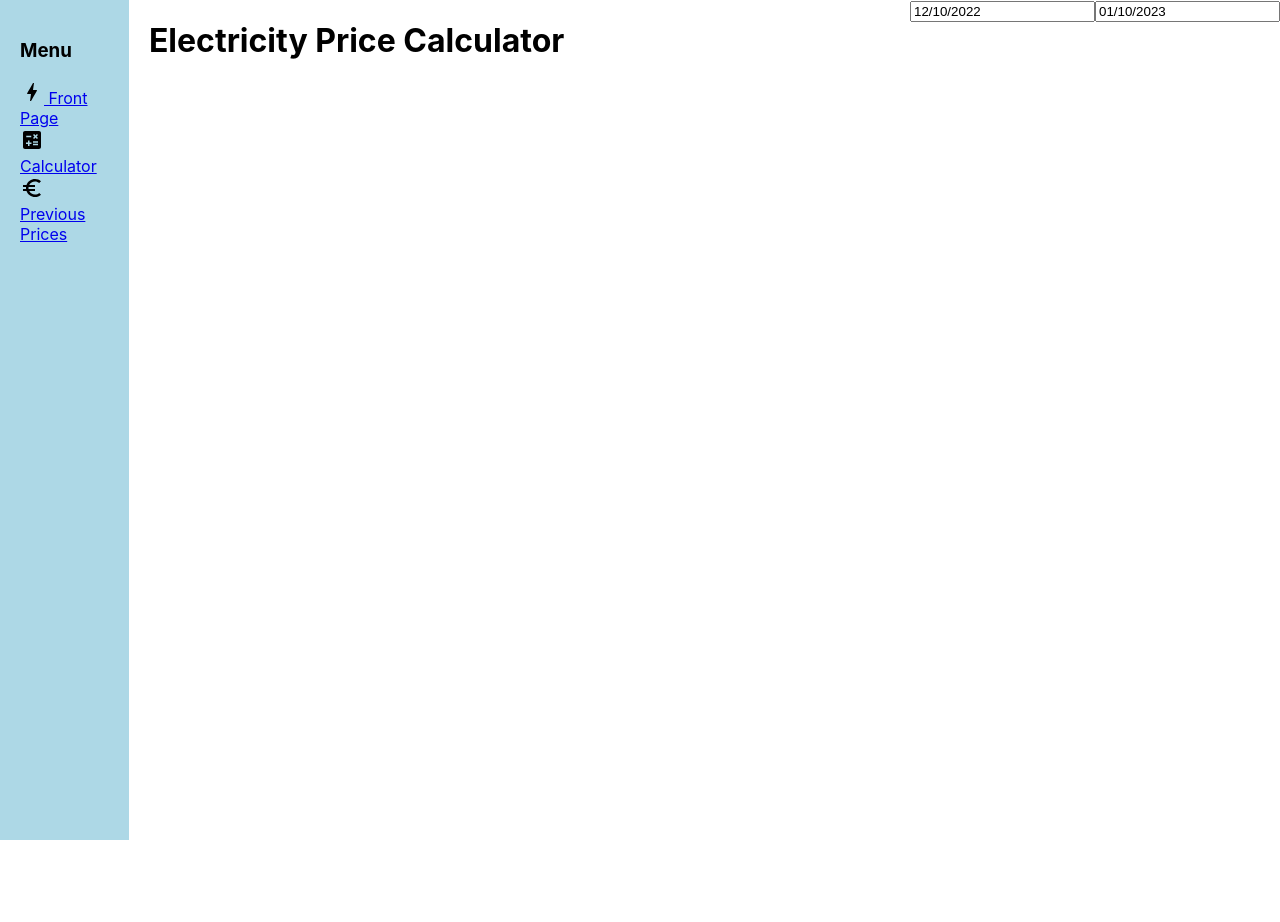
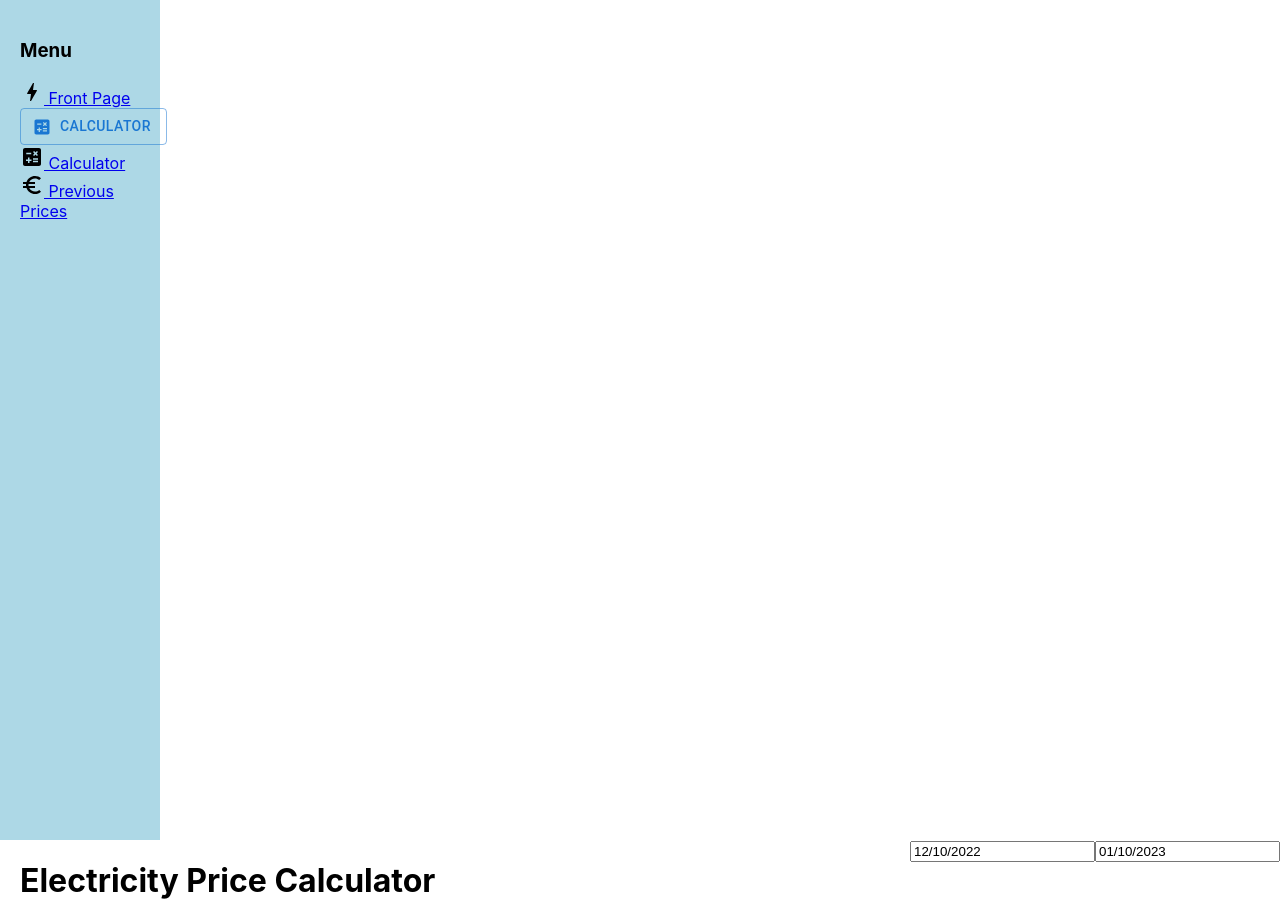
Before and after one commit to mrMikoma/React-codecamp-project-2023, a React (Create React App) app: page /previous-page in a window 1280 px wide. Before the commit the page ends 840 px from the top, so only its background shows below. Built offline with nearby package versions, Linux system fonts and the light colour scheme.

Commit message:
Made the menu work

```diff
--- a/src/App.js
+++ b/src/App.js
@@ -4,13 +4,15 @@ import './App.css';
 import FrontPage from './components/FrontPage/FrontPage';
 import PreviousPricesPage from './components/PreviousPricesPage/PreviousPricesPage';
 import PriceEstimationPage from './components/PriceEstimationPage/PriceEstimationPage'
+import Menu from './components/Menu/Menu'
 
 
 function App() {
   return (
     <BrowserRouter>
+        <Menu />
         <Routes>
-          <Route path='calculator' element={<PriceEstimationPage />}></Route>
+          <Route path='calculator' element={<PriceEstimationPage />} />
           <Route path='previous-page' element={<PreviousPricesPage />}></Route>
           <Route path='*' element={<FrontPage />}></Route>
         </Routes>
--- a/src/components/FrontPage/FrontPage.jsx
+++ b/src/components/FrontPage/FrontPage.jsx
@@ -2,7 +2,6 @@ import React from 'react'
 
 import Greeting from '../Greeting/Greeting'
 import AppName from '../AppName/AppName';
-import Menu from '../Menu/Menu';
 import Explanation from '../Explanation/Explanation';
 
 import './style.css'
@@ -12,7 +11,7 @@ const FrontPage = () => {
 
     return (
         <div className="front-page">
-            <Menu />
+
             <div className='content'>
                 <AppName />
                 <Greeting />
--- a/src/components/Menu/Menu.jsx
+++ b/src/components/Menu/Menu.jsx
@@ -4,6 +4,7 @@ import './style.css'
 import BoltIcon from '@mui/icons-material/Bolt';
 import CalculateIcon from '@mui/icons-material/Calculate';
 import EuroSymbolIcon from '@mui/icons-material/EuroSymbol';
+import Button from '@mui/material/Button';
 
 
 const Menu = () => {
@@ -11,11 +12,16 @@ const Menu = () => {
     return (
         <div className="menu">
             <h3>Menu</h3>
-            <div className='row'>
-                <BoltIcon />
-                <Link to=""> Front Page</Link>
-            </div>
 
+            <BoltIcon />
+            <Link to=""> Front Page</Link>
+
+
+            <Button variant="outlined"
+                startIcon={<CalculateIcon
+                to="calculator"/>}>
+                Calculator
+            </Button>
             <CalculateIcon />
             <Link to="calculator"> Calculator</Link>
             <EuroSymbolIcon />
--- a/src/components/PreviousPricesPage/PreviousPricesPage.jsx
+++ b/src/components/PreviousPricesPage/PreviousPricesPage.jsx
@@ -2,7 +2,6 @@ import React from 'react'
 import './style.css'
 
 import AppName from '../AppName/AppName';
-import Menu from '../Menu/Menu';
 import AskDate from '../AskDate/AskDate';
 
 
@@ -11,7 +10,6 @@ const PreviousPricesPage = () => {
 
     return (
         <div className="previous-prices-page">
-            <Menu />
             <AppName />
             <AskDate />
         </div>
--- a/src/components/PriceEstimationPage/PriceEstimationPage.jsx
+++ b/src/components/PriceEstimationPage/PriceEstimationPage.jsx
@@ -3,7 +3,6 @@ import React from 'react'
 import './style.css'
 
 import AppName from '../AppName/AppName';
-import Menu from '../Menu/Menu';
 import TimeLine from '../TimeLine';
 import AddTask from '../AddTask';
 
@@ -13,7 +12,6 @@ const PriceEstimationPage = () => {
 
     return (
         <div className="price-estimation-page">
-            <Menu />
             <AppName />
             <AddTask />
             <TimeLine />
```
